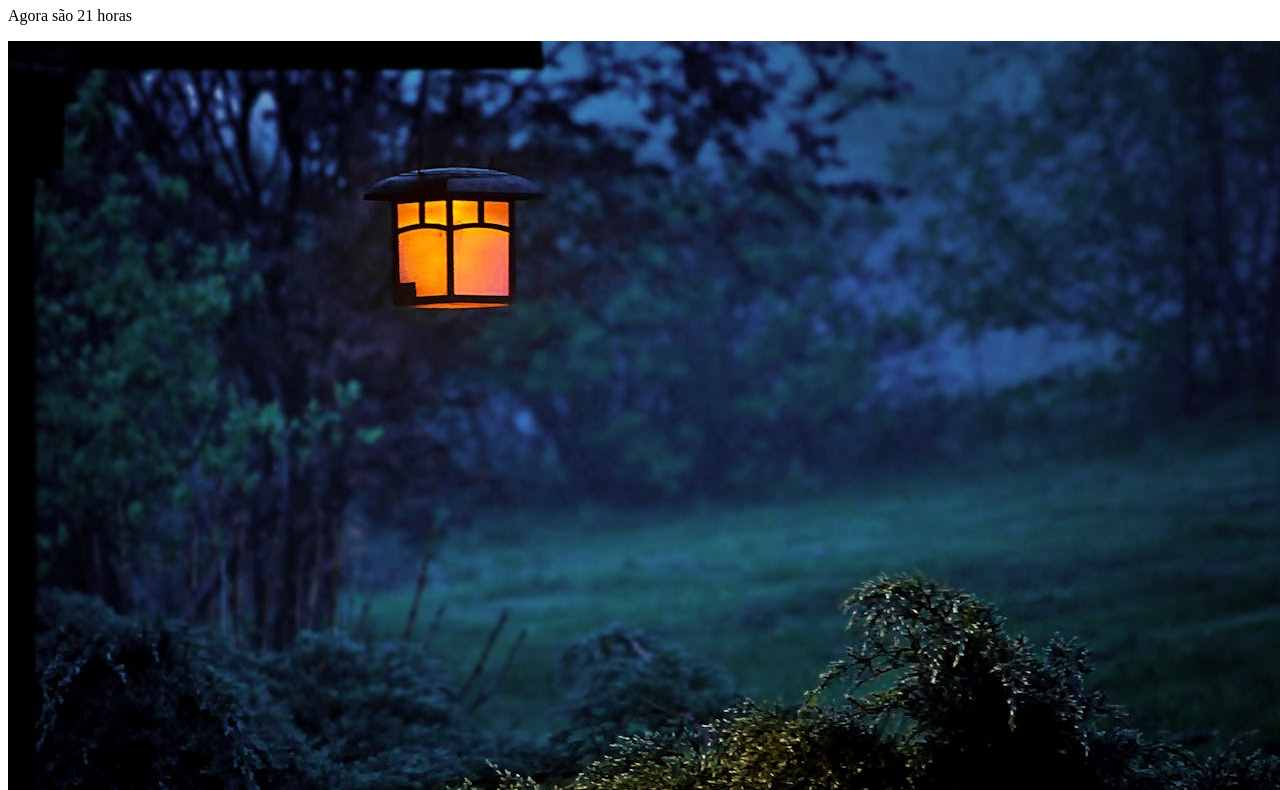
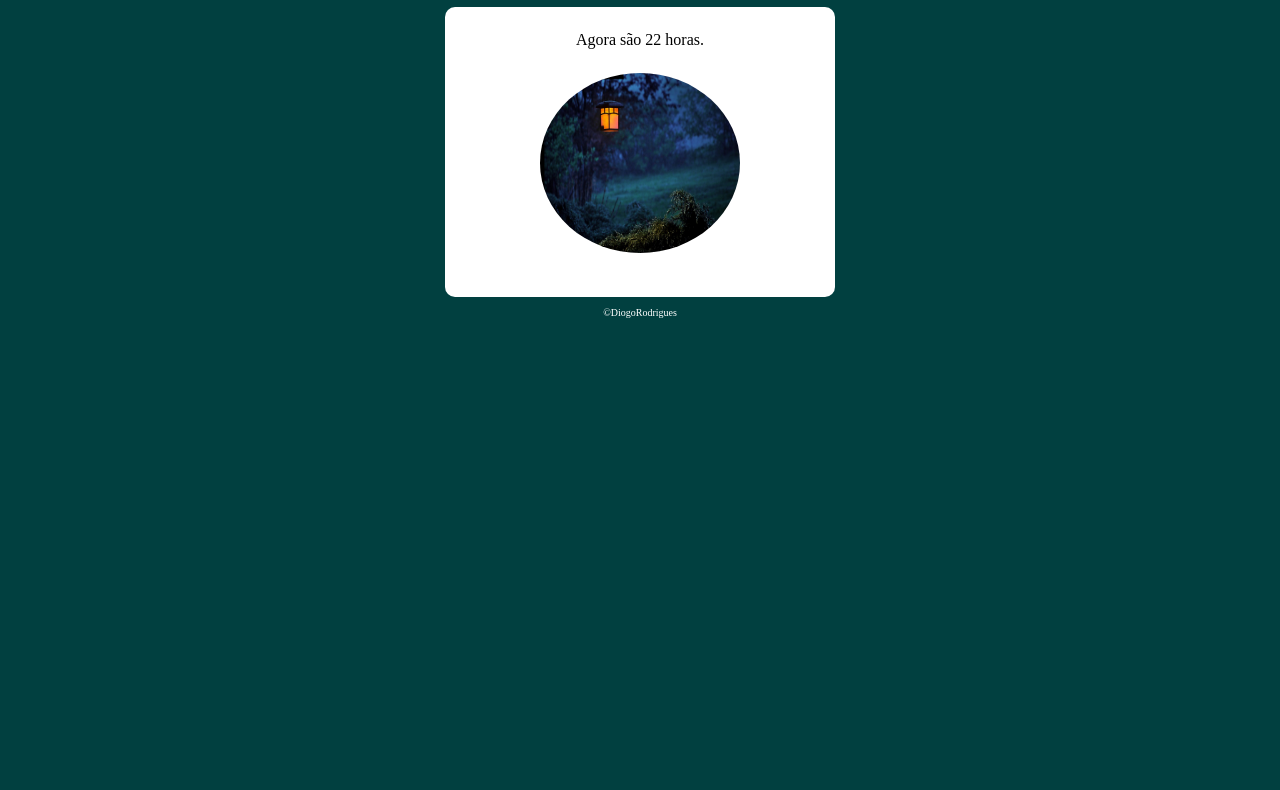
Before and after one commit to DiogoIV/projeto-dia, a plain HTML site: page index.html in a window 1280 px wide. Shown: the part 73-863 px from the top of the page. After the commit the page ends 800 px from the top, so only its background shows below. Drawn offline with Linux system fonts and the light colour scheme; files that its build step writes are made by us from their sources.

Commit message:
projeto dia

```diff
--- a/estilo/style.css
+++ b/estilo/style.css
@@ -0,0 +1,50 @@
+@charset "UTF-8";
+
+
+body {
+    background-color: gray;
+}
+
+h1, footer {
+    color: white;
+    text-align: center;
+}
+
+main {
+    background-color: white;
+    width: 390px;
+    height: 290px;
+    margin: auto;
+    border-radius: 10px;
+}
+
+section {
+    margin: auto;
+}
+
+section#msg {
+    padding: 1.5em;
+    text-align: center;
+}
+
+section#imgs img{
+    display: block;
+    margin: auto;
+    width: 200px;
+    height: 180px;
+    border-radius: 50%;
+}
+
+footer {
+    padding: 10px;
+    font-size: 10px;
+}
+
+footer a {
+    color: white;
+    text-decoration: none;
+}
+
+footer a:hover {
+    text-decoration: underline;
+}
--- a/index.html
+++ b/index.html
@@ -4,20 +4,21 @@
     <meta charset="UTF-8">
     <meta name="viewport" content="width=device-width, initial-scale=1.0">
     <title>Hora do Dia</title>
-    <link rel="stylesheet" href="style.css">
+    <link rel="stylesheet" href="estilo/style.css">
 </head>
 <body>
     <h1>Hora do Dia</h1>
-    <section id="msg">
-        <p>Agora são 21 horas</p>
-    </section>
-    <section id="img">
-        <img src="imagem/imagem-n.jpg" alt="">
-    </section>
+    <main>
+        <section id="msg">
+            <p>Agora são 21 horas</p>
+        </section>
+        <section id="imgs">
 
-    <script src="node.js"></script>
+        </section>
+        <script src="script/node.js"></script>
+    </main>
     <footer>
-        @CursoemVídeo
+        <a href="https://github.com/DiogoIV?tab=repositories" target="_blank" rel="external">&copy;DiogoRodrigues</a>
     </footer>
 </body>
 </html>
--- /dev/null
+++ b/script/node.js
@@ -0,0 +1,30 @@
+let data = new Date()
+
+let agora = data.getHours()
+
+let mens = window.document.querySelector("section#msg")
+
+let ima = window.document.getElementById("imgs")
+
+agora = 22
+
+mens.innerHTML = `Agora são ${agora} horas.`
+
+let img = document.createElement('img')
+
+if (agora < 12 && agora > 0) {
+
+    img.setAttribute('src', 'imagem/imagem-m.jpg')
+    img.alt = 'Descrição da imagem'
+
+    document.body.style.background = '#344069'
+
+} else if (agora < 18) {
+    img.src = 'imagem/imagem-t.jpg'
+    document.body.style.background  = '#F27405'
+} else {
+    img.setAttribute('src', 'imagem/imagem-n.jpg')
+    document.body.style.background = '#014040'
+}
+
+ima.appendChild(img)
```
Also changed, not shown: node.js (deleted).
